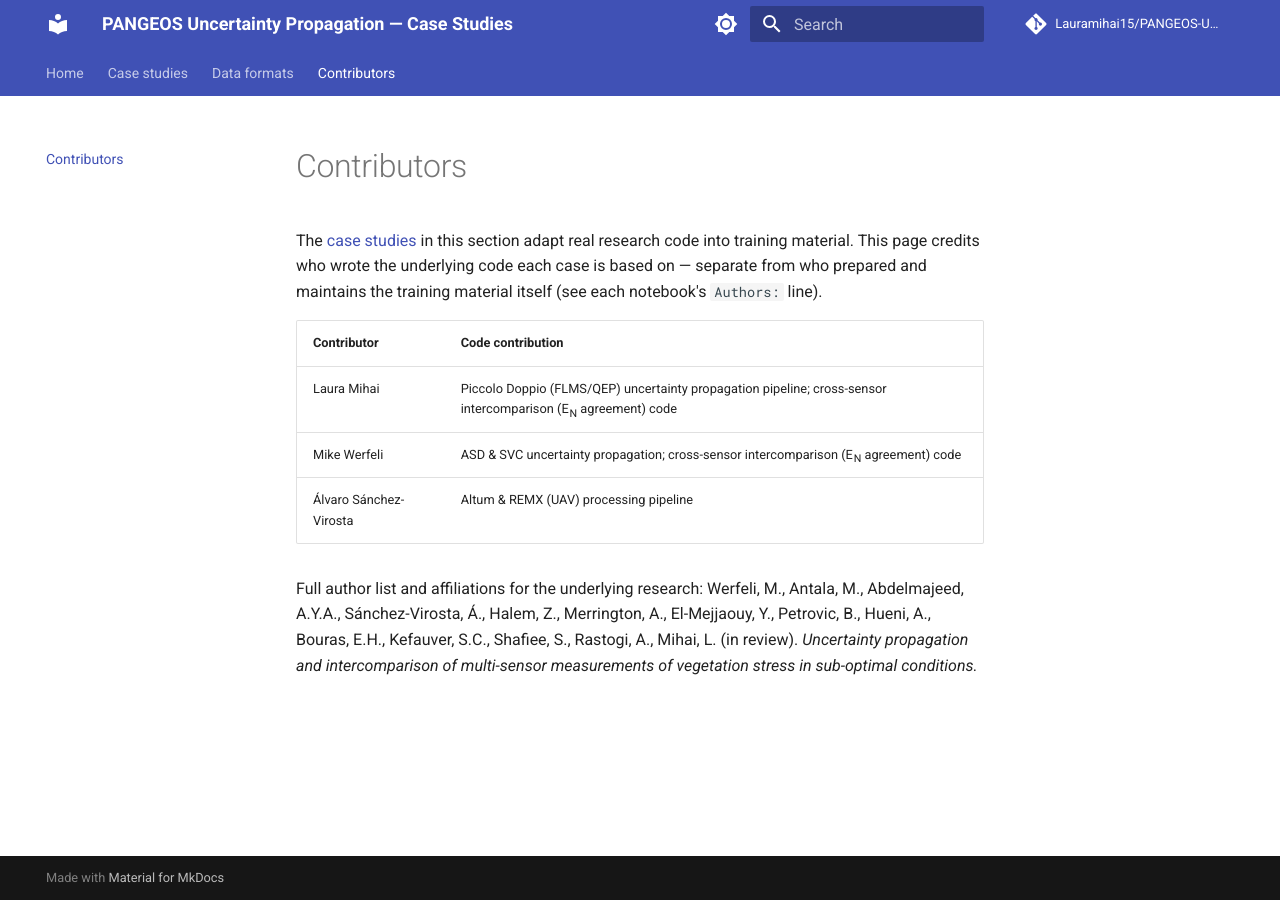
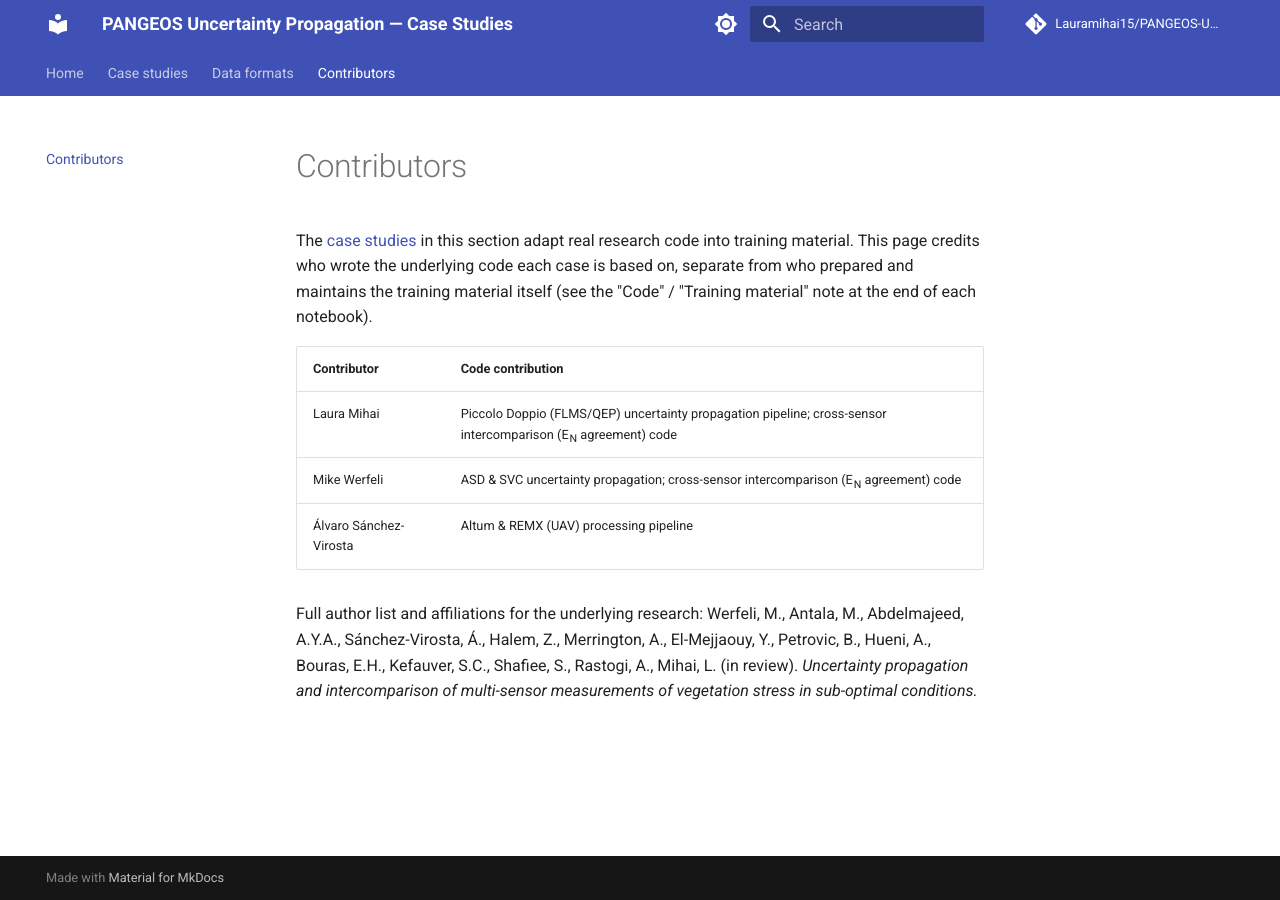
Before and after one commit to Lauramihai15/PANGEOS-UncertaintyPropagation, an MkDocs documentation site: the page built from docs/contributors.md, in a window 1280 px wide. Built offline with MkDocs 1.6.1 and Material for MkDocs 9.7.7, drawn with Linux system fonts in a browser that asks for light colours; comment, search, counter and statistics services are not loaded.

Commit message:
Update contributors.md

```diff
--- a/docs/contributors.md
+++ b/docs/contributors.md
@@ -2,8 +2,9 @@
 
 The [case studies](index.md) in this section adapt real research code into
 training material. This page credits who wrote the underlying code each
-case is based on — separate from who prepared and maintains the training
-material itself (see each notebook's `Authors:` line).
+case is based on, separate from who prepared and maintains the training
+material itself (see the "Code" / "Training material" note at the end of
+each notebook).
 
 | Contributor | Code contribution |
 |---|---|
```
